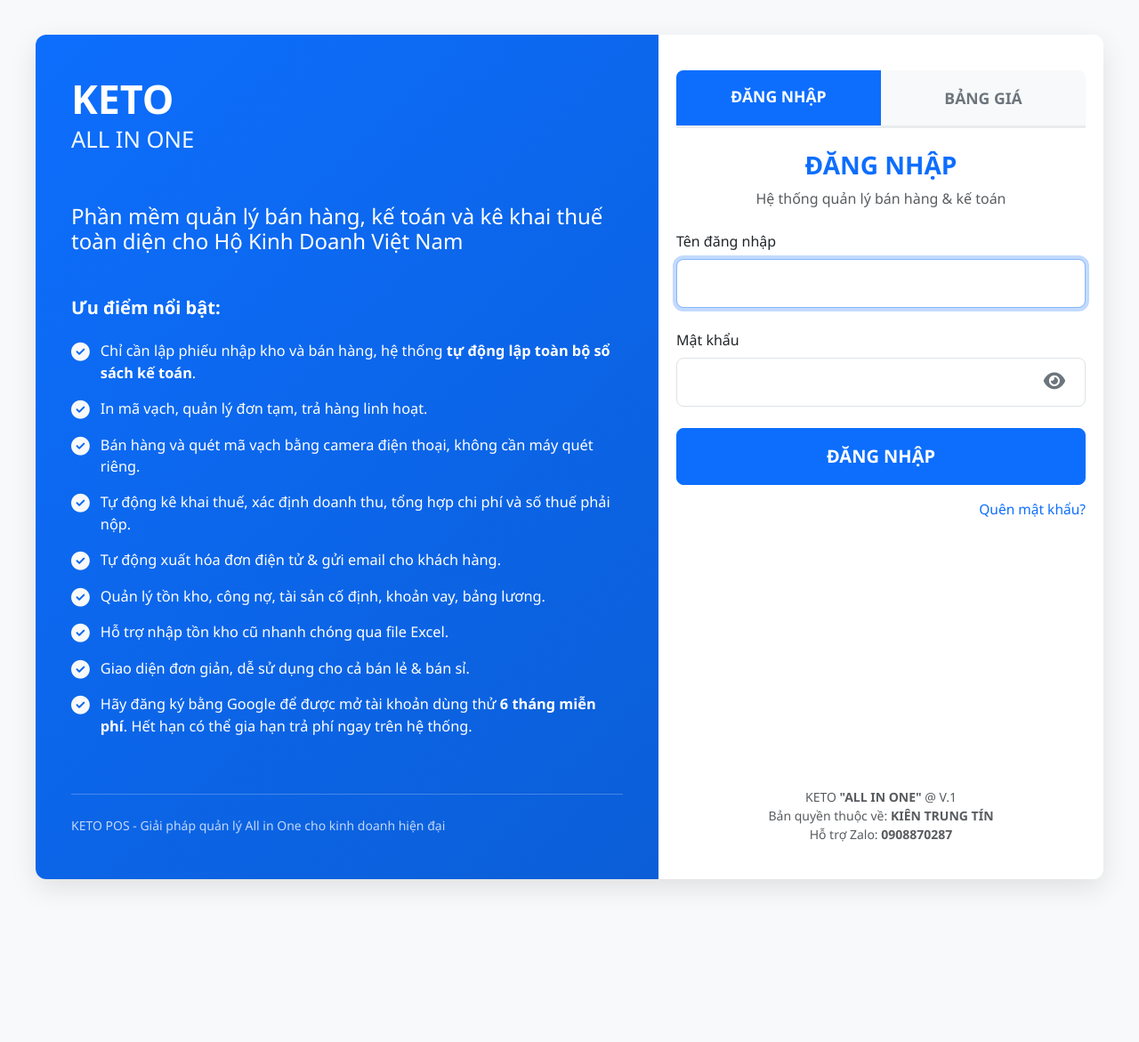
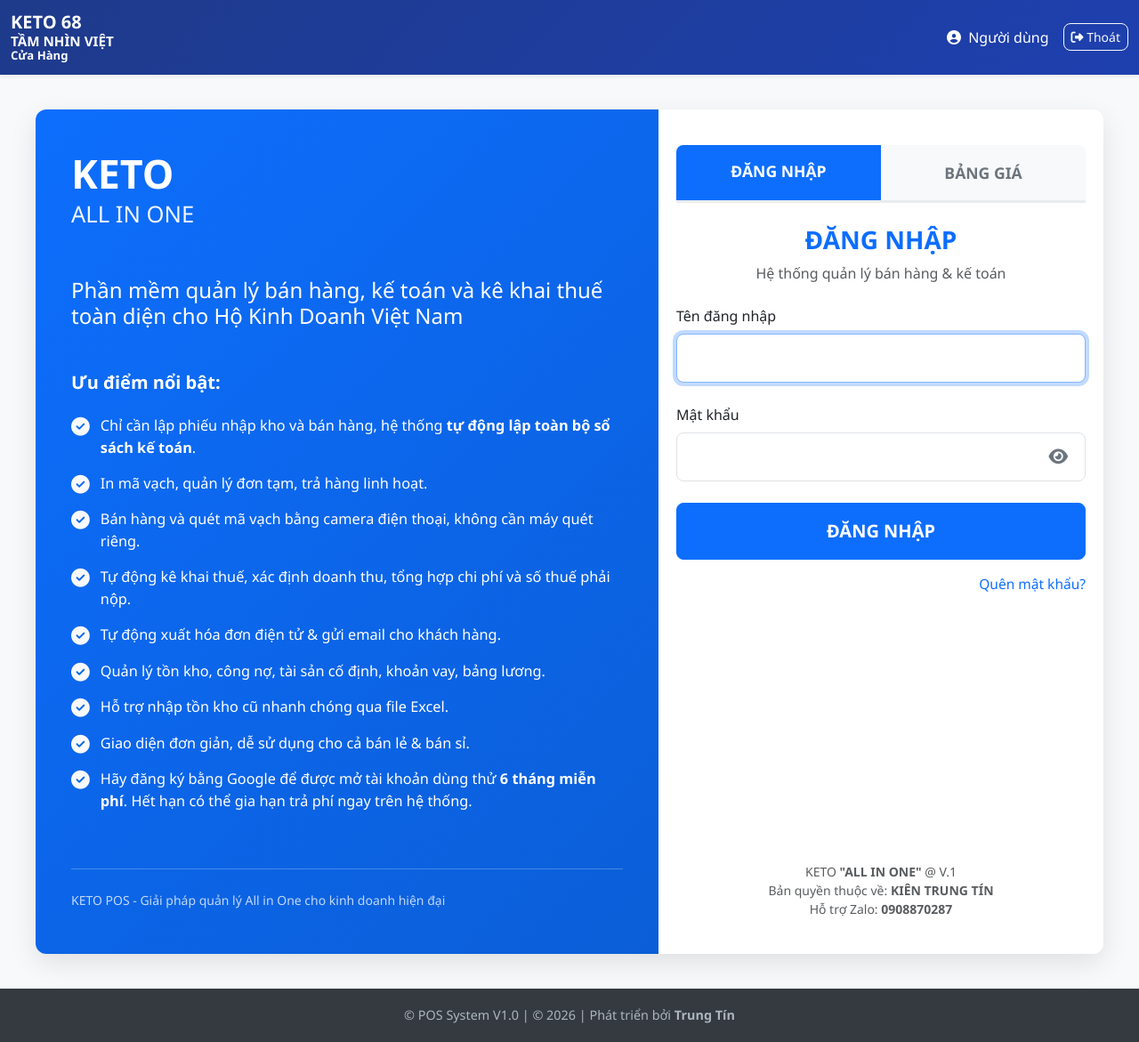
Before and after one commit to tinkien-ship-it/SME, a Python web app: template templates/login.html in a window 1280 px wide. Shown: the whole page at 89% size. Before the commit the page ends 998 px from the top, so only its background shows below. Run offline with Jinja, Linux system fonts and the light colour scheme; the template is opened without the code that fills it, so the values that code supplies are empty; some libraries are stand-ins or nearby versions.

Commit message:
Mo ta thay doi

```diff
--- a/templates/base.html
+++ b/templates/base.html
@@ -25,6 +25,10 @@
             min-height: 100vh;
             display: flex;
             flex-direction: column;
+        }
+        body.page-login {
+            display: block;
+            background: #f8f9fa;
         }
         .navbar-brand {
             font-weight: 700;
@@ -215,8 +219,8 @@
     {% block head_extra %}{% endblock %}
     {% block extra_style %}{% endblock %}
 </head>
-<body>
-    {% if master_viewing_tenant %}
+<body{% if request.endpoint == 'login' %} class="page-login"{% endif %}>
+    {% if master_viewing_tenant and request.endpoint != 'login' %}
     <div class="alert alert-warning mb-0 py-2 rounded-0 border-0 d-flex flex-wrap justify-content-center align-items-center gap-2 text-center">
         <span class="small">
             <i class="fas fa-user-shield"></i>
@@ -239,6 +243,8 @@
     }
     </script>
     {% endif %}
+
+    {% if request.endpoint != 'login' %}
     <!-- Navbar chính -->
     <nav class="navbar navbar-expand-lg navbar-dark shadow-sm" style="background: linear-gradient(135deg, #1e3a8a, #1e40af);">
         <div class="container-fluid">
@@ -347,8 +353,11 @@
                 {% endfor %}
             {% endif %}
         {% endwith %}
+    {% endif %}
 
         {% block content %}{% endblock %}
+
+    {% if request.endpoint != 'login' %}
     </div>
 
     <!-- Footer -->
@@ -357,6 +366,7 @@
             © POS System V1.0 | © 2026 | Phát triển bởi <strong>Trung Tín</strong>
         </div>
     </footer>
+    {% endif %}
 
     <!-- Scripts -->
     <script src="https://code.jquery.com/jquery-3.6.0.min.js"></script>
--- a/templates/login.html
+++ b/templates/login.html
@@ -3,12 +3,6 @@
 
 {% block content %}
 <style>
-    /* Ẩn navbar và footer chỉ trên trang login */
-    nav.navbar,
-    footer.footer {
-        display: none !important;
-    }
-
     .login-page {
         min-height: 100vh;
         background: #f8f9fa;
@@ -98,25 +92,28 @@
     }
 
     /* Password toggle */
-    .password-wrapper {
+    .password-input-wrap {
         position: relative;
     }
     .password-toggle {
         position: absolute;
-        right: 18px;
-        top: 68%;
+        right: 16px;
+        top: 50%;
         transform: translateY(-50%);
         cursor: pointer;
         color: #6c757d;
-        font-size: 1.35rem;
-        padding: 5px;
+        font-size: 1.2rem;
+        padding: 4px;
         z-index: 10;
+        line-height: 1;
     }
 
     .form-control-lg {
         padding: 14px 20px;
         font-size: 1.05rem;
-        padding-right: 55px !important;
+    }
+    .password-input-wrap .form-control-lg {
+        padding-right: 52px !important;
     }
 
     .forgot-link {
@@ -240,12 +273,14 @@
                             <label class="form-label fw-medium">Tên đăng nhập</label>
                             <input type="text" name="username" class="form-control form-control-lg" required autofocus>
                         </div>
-                        <div class="mb-4 password-wrapper">
+                        <div class="mb-4">
                             <label class="form-label fw-medium">Mật khẩu</label>
-                            <input type="password" id="password" name="password" class="form-control form-control-lg" required>
-                            <span class="password-toggle" id="togglePassword">
-                                <i class="fas fa-eye" id="eyeIcon"></i>
-                            </span>
+                            <div class="password-input-wrap">
+                                <input type="password" id="password" name="password" class="form-control form-control-lg" required>
+                                <span class="password-toggle" id="togglePassword" role="button" tabindex="0" aria-label="Hiện hoặc ẩn mật khẩu">
+                                    <i class="fas fa-eye" id="eyeIcon"></i>
+                                </span>
+                            </div>
                         </div>
                         <button type="submit" class="btn btn-primary btn-lg w-100 fw-bold py-3 mb-3">
                             ĐĂNG NHẬP
@@ -362,8 +394,8 @@
         const togglePassword = document.getElementById('togglePassword');
         const eyeIcon = document.getElementById('eyeIcon');
 
-        if (togglePassword && eyeIcon) {
-            togglePassword.addEventListener('click', function() {
+        if (togglePassword && eyeIcon && passwordInput) {
+            const toggleFn = function() {
                 if (passwordInput.type === 'password') {
                     passwordInput.type = 'text';
                     eyeIcon.classList.remove('fa-eye');
@@ -373,6 +405,13 @@
                     eyeIcon.classList.remove('fa-eye-slash');
                     eyeIcon.classList.add('fa-eye');
                 }
+            };
+            togglePassword.addEventListener('click', toggleFn);
+            togglePassword.addEventListener('keydown', function(e) {
+                if (e.key === 'Enter' || e.key === ' ') {
+                    e.preventDefault();
+                    toggleFn();
+                }
             });
         }
     });
@@ -561,28 +600,35 @@ function renderGoogleLoginButton() {
     });
 }
 
-function showGoogleRegisterButton() {
+function ensureRegisterButtonRendered() {
+    const wrap = document.getElementById('googleRegisterHidden');
+    if (!wrap || wrap.dataset.rendered === '1') return;
     if (!ensureGoogleInitialized()) return;
-    const wrap = document.getElementById('googleRegisterWrap');
-    const hint = document.getElementById('registerHint');
-    if (!wrap) return;
-
-    pendingGoogleMode = 'register';
-    wrap.classList.remove('d-none');
-    if (hint) hint.classList.remove('d-none');
-
-    wrap.innerHTML = '';
-    wrap.addEventListener('mousedown', () => { pendingGoogleMode = 'register'; }, true);
     google.accounts.id.renderButton(wrap, {
-        theme: 'filled_green',
+        theme: 'outline',
         size: 'large',
-        width: 320,
+        width: 280,
         text: 'signup_with',
         locale: 'vi',
         shape: 'rectangular',
         logo_alignment: 'left',
     });
-    wrap.scrollIntoView({ behavior: 'smooth', block: 'nearest' });
+    wrap.dataset.rendered = '1';
+}
+
+function triggerGoogleRegister() {
+    pendingGoogleMode = 'register';
+    if (!ensureGoogleInitialized()) {
+        showGoogleLoginError('Google chưa sẵn sàng. Vui lòng tải lại trang và thử lại.');
+        return;
+    }
+    ensureRegisterButtonRendered();
+    const btn = document.getElementById('googleRegisterHidden')?.querySelector('[role="button"]');
+    if (btn) {
+        btn.click();
+        return;
+    }
+    showGoogleLoginError('Không mở được cửa sổ chọn tài khoản Google. Vui lòng thử lại.');
 }
 
 function initGoogleSignIn() {
@@ -594,7 +640,7 @@ function initGoogleSignIn() {
 
     document.getElementById('linkTrialRegister')?.addEventListener('click', (e) => {
         e.preventDefault();
-        showGoogleRegisterButton();
+        triggerGoogleRegister();
     });
 }
 
```
Also changed, not shown: other parts of templates/login.html (+41 -8 lines), routes/settings.py (+18 -13 lines), Services/employee_debt_helpers.py (line endings or trailing spaces), 3 other files.
